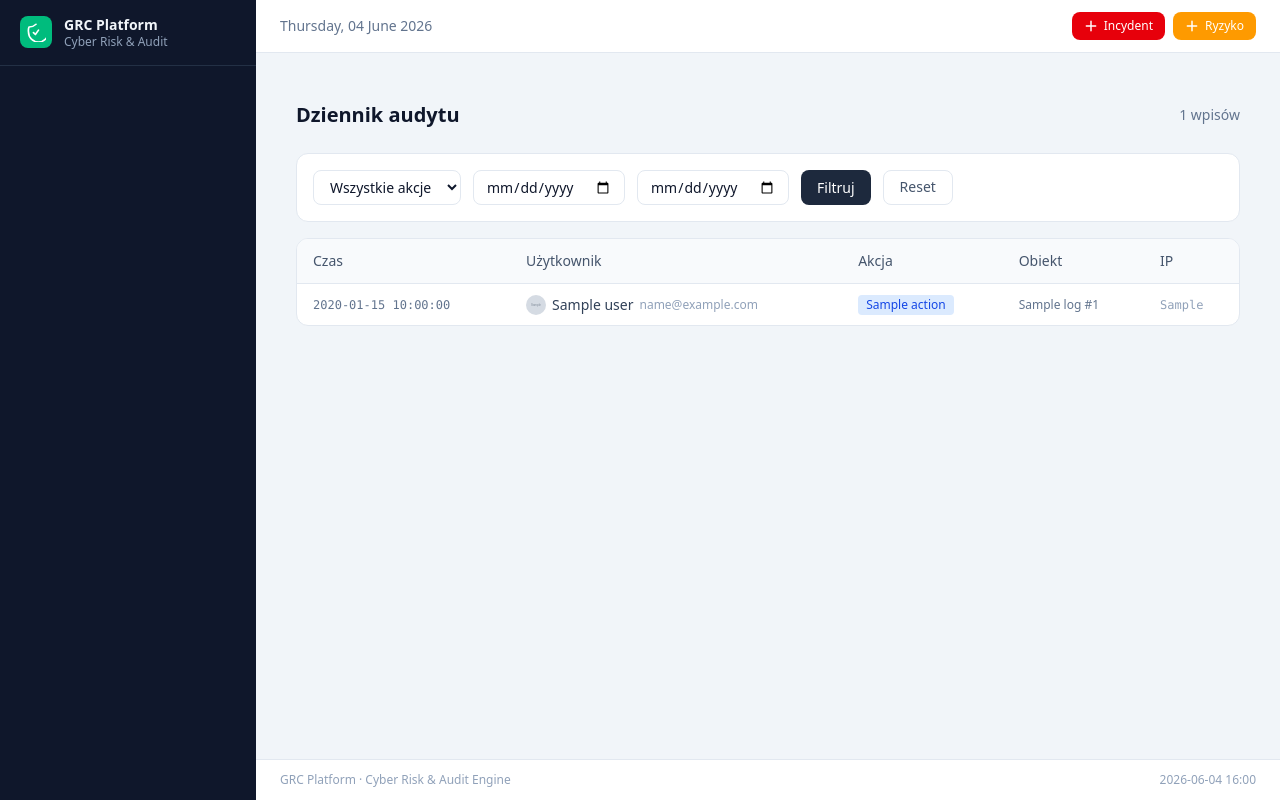
After one commit to PrzemekPrzemo/GRCTool, a Laravel app: template resources/views/admin/audit-log.blade.php in a window 1280 px wide. The commit adds this page. Run offline with Laravel 12, Linux system fonts and the light colour scheme; the template is opened without the code that fills it: most values are stand-ins (such as "Sample title", 1, 10 or a date in 2020); grey boxes marked "Sample" are stand-in pictures; style sheets or scripts are compiled from the project's sources; parts of the project's set-up code (start-up, migrations or seed data) failed here and were passed over; some libraries are stand-ins or nearby versions.

Commit message:
feat: Google OAuth login UI — login page button, admin user provider badges, audit log viewer
- Add Google Workspace OAuth button + divider to login page (auth/login.blade.php)
- Add auth_provider badge (Google/Lokalne) and avatar display to admin users list
- Add auth_provider radio selector and google_id connection info to user form
- Create new admin/audit-log.blade.php read-only log viewer with filters and pagination

https://claude.ai/code/session_01AziGyPLzvRkAKktMu3ppKX

```diff
--- /dev/null
+++ b/resources/views/admin/audit-log.blade.php
@@ -0,0 +1,99 @@
+@extends('layouts.app')
+@section('content')
+<div class="max-w-7xl mx-auto px-4 py-6">
+    {{-- Header --}}
+    <div class="flex items-center justify-between mb-6">
+        <h1 class="text-xl font-bold text-slate-900">Dziennik audytu</h1>
+        <span class="text-sm text-slate-500">{{ $logs->total() }} wpisów</span>
+    </div>
+
+    {{-- Filter bar --}}
+    <form method="GET" class="flex flex-wrap gap-3 mb-4 bg-white rounded-xl border border-slate-200 p-4">
+        <select name="action" class="px-3 py-1.5 border border-slate-200 rounded-lg text-sm">
+            <option value="">Wszystkie akcje</option>
+            <option value="login" {{ ($filters['action'] ?? '') === 'login' ? 'selected' : '' }}>login</option>
+            <option value="login_google" {{ ($filters['action'] ?? '') === 'login_google' ? 'selected' : '' }}>login_google</option>
+            <option value="login_failed" {{ ($filters['action'] ?? '') === 'login_failed' ? 'selected' : '' }}>login_failed</option>
+            <option value="logout" {{ ($filters['action'] ?? '') === 'logout' ? 'selected' : '' }}>logout</option>
+            <option value="created" {{ ($filters['action'] ?? '') === 'created' ? 'selected' : '' }}>created</option>
+            <option value="updated" {{ ($filters['action'] ?? '') === 'updated' ? 'selected' : '' }}>updated</option>
+            <option value="deleted" {{ ($filters['action'] ?? '') === 'deleted' ? 'selected' : '' }}>deleted</option>
+        </select>
+        <input type="date" name="date_from" value="{{ $filters['date_from'] ?? '' }}"
+               class="px-3 py-1.5 border border-slate-200 rounded-lg text-sm" placeholder="Od">
+        <input type="date" name="date_to" value="{{ $filters['date_to'] ?? '' }}"
+               class="px-3 py-1.5 border border-slate-200 rounded-lg text-sm" placeholder="Do">
+        <button type="submit" class="px-4 py-1.5 bg-slate-800 text-white rounded-lg text-sm hover:bg-slate-700">Filtruj</button>
+        <a href="{{ route('admin.audit-log') }}" class="px-4 py-1.5 border border-slate-200 text-slate-600 rounded-lg text-sm hover:bg-slate-50">Reset</a>
+    </form>
+
+    {{-- Log table --}}
+    <div class="bg-white rounded-xl border border-slate-200 overflow-hidden">
+        <table class="w-full text-sm">
+            <thead class="bg-slate-50 border-b border-slate-200">
+                <tr>
+                    <th class="px-4 py-3 text-left font-medium text-slate-600">Czas</th>
+                    <th class="px-4 py-3 text-left font-medium text-slate-600">Użytkownik</th>
+                    <th class="px-4 py-3 text-left font-medium text-slate-600">Akcja</th>
+                    <th class="px-4 py-3 text-left font-medium text-slate-600">Obiekt</th>
+                    <th class="px-4 py-3 text-left font-medium text-slate-600">IP</th>
+                </tr>
+            </thead>
+            <tbody class="divide-y divide-slate-100">
+                @forelse($logs as $log)
+                <tr class="hover:bg-slate-50">
+                    <td class="px-4 py-2.5 text-slate-500 text-xs font-mono whitespace-nowrap">
+                        {{ $log->created_at ? $log->created_at->format('Y-m-d H:i:s') : '—' }}
+                    </td>
+                    <td class="px-4 py-2.5">
+                        @if($log->user)
+                            <div class="flex items-center gap-1.5">
+                                @if($log->user->avatar_url)
+                                    <img src="{{ $log->user->avatar_url }}" class="w-5 h-5 rounded-full" alt="">
+                                @endif
+                                <span class="font-medium text-slate-700">{{ $log->user->name }}</span>
+                                <span class="text-slate-400 text-xs">{{ $log->user->email }}</span>
+                            </div>
+                        @else
+                            <span class="text-slate-400 text-xs">system / anonimowy</span>
+                        @endif
+                    </td>
+                    <td class="px-4 py-2.5">
+                        @php
+                            $actionColor = match(true) {
+                                str_contains($log->action, 'failed') || str_contains($log->action, 'rejected') => 'bg-red-100 text-red-700',
+                                str_contains($log->action, 'login') => 'bg-emerald-100 text-emerald-700',
+                                str_contains($log->action, 'logout') => 'bg-slate-100 text-slate-600',
+                                str_contains($log->action, 'deleted') => 'bg-orange-100 text-orange-700',
+                                default => 'bg-blue-100 text-blue-700',
+                            };
+                        @endphp
+                        <span class="inline-flex items-center px-2 py-0.5 rounded text-xs font-medium {{ $actionColor }}">
+                            {{ $log->action }}
+                        </span>
+                    </td>
+                    <td class="px-4 py-2.5 text-xs text-slate-500">
+                        @if($log->subject_type)
+                            {{ class_basename($log->subject_type) }}
+                            @if($log->subject_id) #{{ $log->subject_id }} @endif
+                        @else
+                            —
+                        @endif
+                    </td>
+                    <td class="px-4 py-2.5 text-xs font-mono text-slate-400">
+                        {{ data_get($log->context, 'ip', $log->context['ip'] ?? '—') }}
+                    </td>
+                </tr>
+                @empty
+                <tr>
+                    <td colspan="5" class="px-4 py-8 text-center text-slate-400">Brak wpisów dla wybranych filtrów</td>
+                </tr>
+                @endforelse
+            </tbody>
+        </table>
+    </div>
+
+    {{-- Pagination --}}
+    <div class="mt-4">{{ $logs->withQueryString()->links() }}</div>
+</div>
+@endsection
```
Also changed, not shown: resources/views/admin/users/form.blade.php (+38 -0 lines), resources/views/admin/users/index.blade.php (+19 -2 lines), resources/views/auth/login.blade.php (+18 -0 lines).
